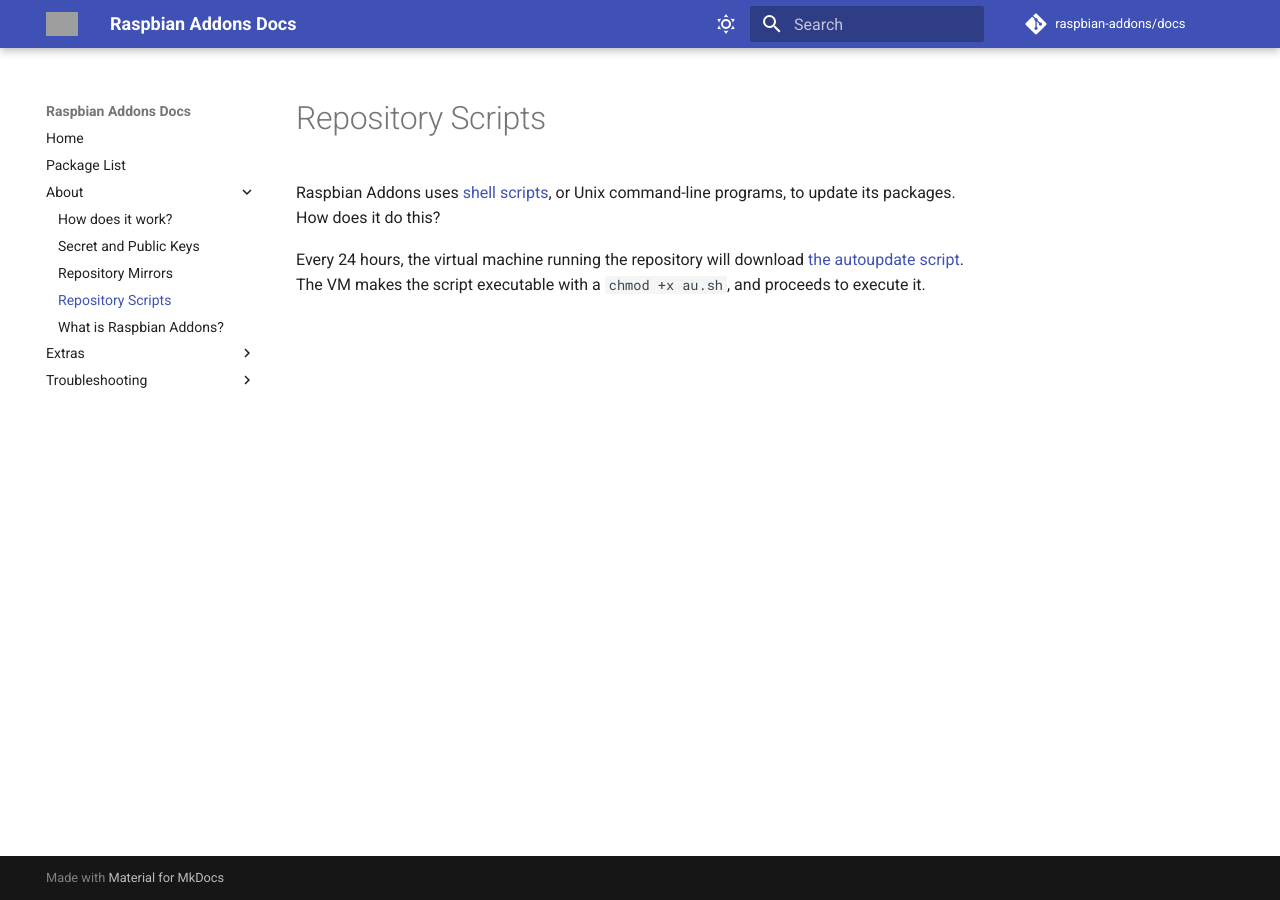
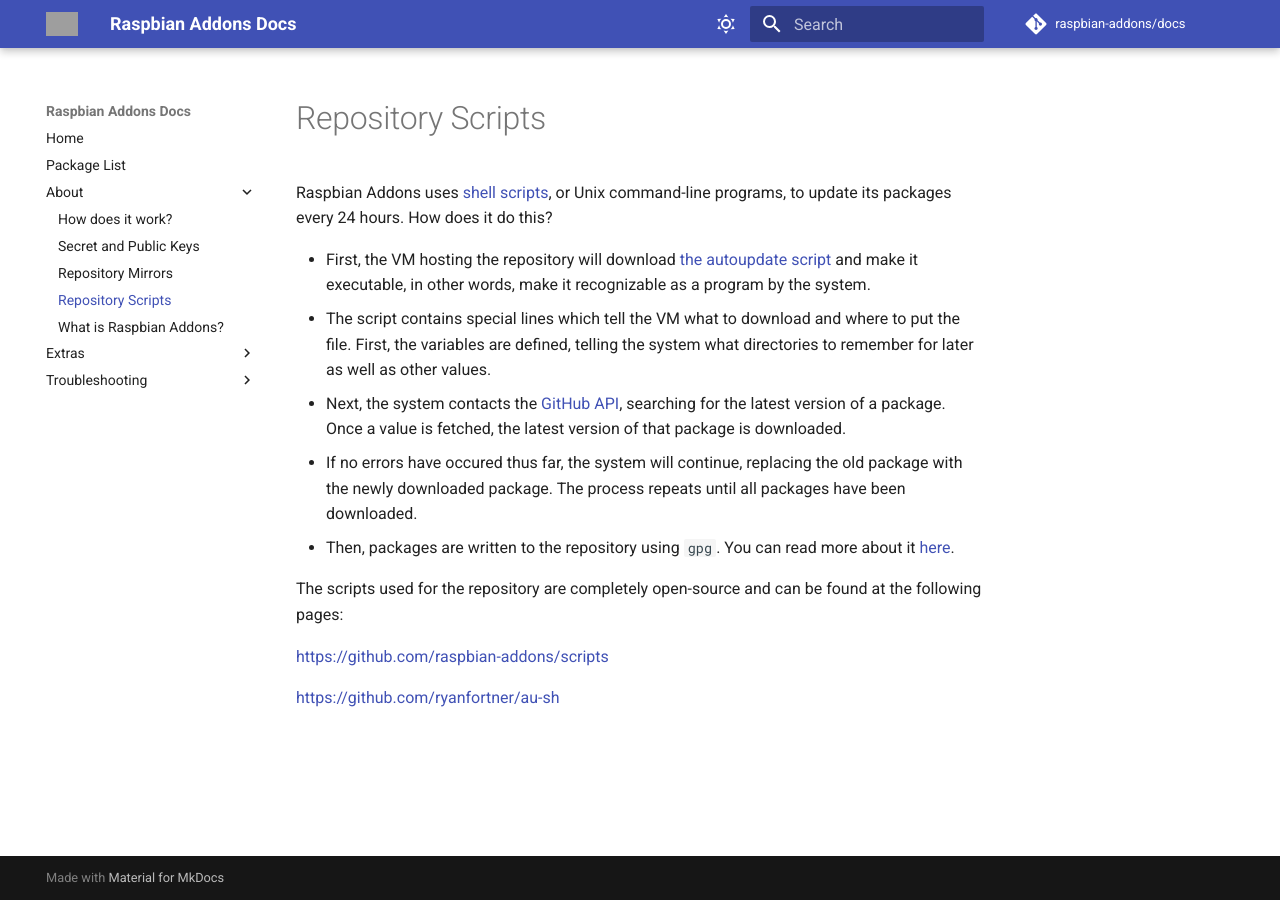
Before and after one commit to raspbian-addons/docs, an MkDocs documentation site: the page built from docs/about/repository-scripts.md, in a window 1280 px wide. Built offline with MkDocs 1.6.1 and Material for MkDocs 9.7.7, drawn with Linux system fonts in a browser that asks for light colours; comment, search, counter and statistics services are not loaded; grey boxes are pictures that could not be loaded.

Commit message:
Add repository-scripts.md

```diff
--- a/docs/about/repository-scripts.md
+++ b/docs/about/repository-scripts.md
@@ -1,5 +1,15 @@
 # Repository Scripts
 
-Raspbian Addons uses [shell scripts](https://en.wikipedia.org/wiki/Shell_script), or Unix command-line programs, to update its packages. How does it do this?
+Raspbian Addons uses [shell scripts](https://en.wikipedia.org/wiki/Shell_script), or Unix command-line programs, to update its packages every 24 hours. How does it do this?
 
-Every 24 hours, the virtual machine running the repository will download [the autoupdate script](https://github.com/ryanfortner/au-sh). The VM makes the script executable with a `chmod +x au.sh`, and proceeds to execute it.
+- First, the VM hosting the repository will download [the autoupdate script](https://github.com/ryanfortner/au-sh) and make it executable, in other words, make it recognizable as a program by the system.
+- The script contains special lines which tell the VM what to download and where to put the file. First, the variables are defined, telling the system what directories to remember for later as well as other values.
+- Next, the system contacts the [GitHub API](https://api.github.com/), searching for the latest version of a package. Once a value is fetched, the latest version of that package is downloaded.
+- If no errors have occured thus far, the system will continue, replacing the old package with the newly downloaded package. The process repeats until all packages have been downloaded.
+- Then, packages are written to the repository using `gpg`. You can read more about it [here](https://docs.raspbian-addons.org/about/how-does-it-work/).
+
+The scripts used for the repository are completely open-source and can be found at the following pages:
+
+[https://github.com/raspbian-addons/scripts](https://github.com/raspbian-addons/scripts)
+
+[https://github.com/ryanfortner/au-sh](https://github.com/ryanfortner/au-sh)
```
